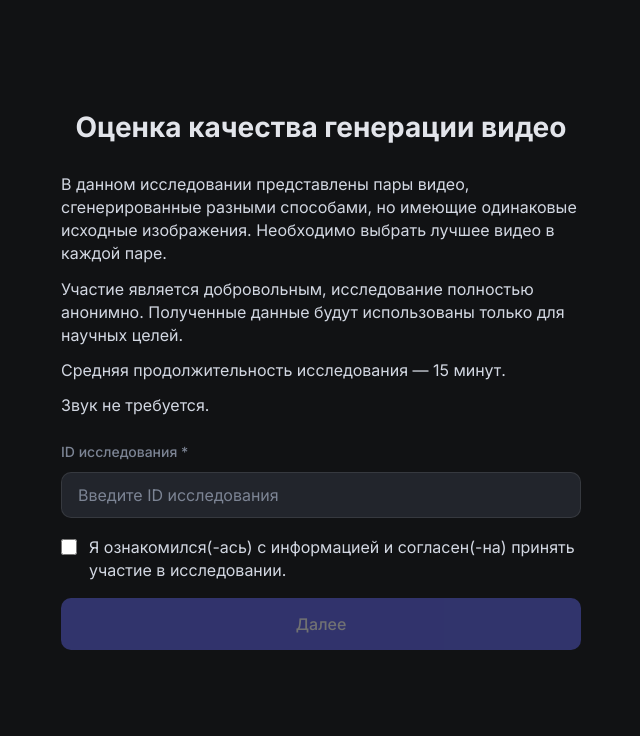
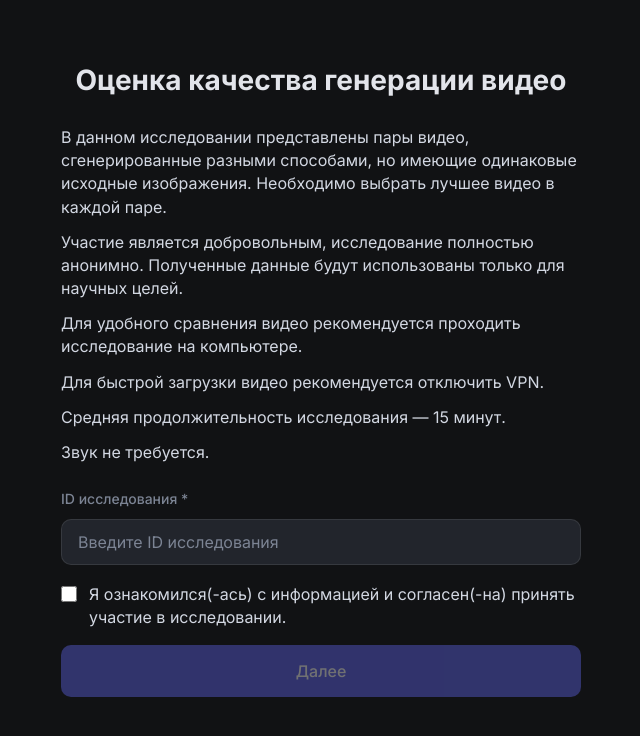
Before and after one commit to 6ermvH/comp-video-service, a React (Vite) app in the folder frontend/: page / in a window 1280 px wide. Shown: the top 736 px of the page, without its empty margins (319-959 px from the left). Built offline with nearby package versions, Linux system fonts and the light colour scheme; no server answers.

Commit message:
Welcome page and pause/play symbols in buttons

```diff
--- a/frontend/src/components/SyncVideoPlayer.jsx
+++ b/frontend/src/components/SyncVideoPlayer.jsx
@@ -206,9 +206,10 @@ const SyncVideoPlayer = forwardRef(function SyncVideoPlayer(
             className="btn btn-ghost"
             onClick={togglePlayPause}
             disabled={!bothReady}
-            style={{ width: isMobile ? '100%' : '138px', height: '34px', padding: '6px 10px', justifyContent: 'center', fontSize: '13px', lineHeight: 1 }}
+            style={{ width: isMobile ? '100%' : '138px', height: '34px', padding: '6px 10px', justifyContent: 'center', fontSize: '13px', lineHeight: 1, display: 'inline-flex', alignItems: 'center', gap: '6px' }}
           >
-            {playing ? '⏸ Пауза' : '▶ Воспроизвести'}
+            {playing ? <PauseIcon /> : <PlayIcon />}
+            <span>{playing ? 'Пауза' : 'Воспроизвести'}</span>
           </button>
           {!isMobile && (
             <button
@@ -216,9 +217,10 @@ const SyncVideoPlayer = forwardRef(function SyncVideoPlayer(
               onClick={replay}
               disabled={!bothReady}
               title="Повторить (R)"
-              style={{ width: '138px', minHeight: '34px', padding: '6px 10px', justifyContent: 'center', fontSize: '13px' }}
+              style={{ width: '138px', minHeight: '34px', padding: '6px 10px', justifyContent: 'center', fontSize: '13px', display: 'inline-flex', alignItems: 'center', gap: '6px' }}
             >
-              ↺ Повторить
+              <ReplayIcon />
+              <span>Повторить</span>
             </button>
           )}
         </div>
@@ -232,4 +234,55 @@ const SyncVideoPlayer = forwardRef(function SyncVideoPlayer(
   )
 })
 
+function PlayIcon() {
+  return (
+    <svg
+      aria-hidden="true"
+      width="12"
+      height="12"
+      viewBox="0 0 12 12"
+      fill="currentColor"
+      style={{ flexShrink: 0 }}
+    >
+      <path d="M3 2.1a.55.55 0 0 1 .83-.47l5.6 3.4a.55.55 0 0 1 0 .94l-5.6 3.4A.55.55 0 0 1 3 8.9z" />
+    </svg>
+  )
+}
+
+function PauseIcon() {
+  return (
+    <svg
+      aria-hidden="true"
+      width="12"
+      height="12"
+      viewBox="0 0 12 12"
+      fill="currentColor"
+      style={{ flexShrink: 0 }}
+    >
+      <rect x="2" y="1.5" width="3" height="9" rx="0.8" />
+      <rect x="7" y="1.5" width="3" height="9" rx="0.8" />
+    </svg>
+  )
+}
+
+function ReplayIcon() {
+  return (
+    <svg
+      aria-hidden="true"
+      width="13"
+      height="13"
+      viewBox="0 0 16 16"
+      fill="none"
+      stroke="currentColor"
+      strokeWidth="1.6"
+      strokeLinecap="round"
+      strokeLinejoin="round"
+      style={{ flexShrink: 0 }}
+    >
+      <path d="M13 3.5v3.75H9.25" />
+      <path d="M13 7.25A5.5 5.5 0 1 0 14 10.5" />
+    </svg>
+  )
+}
+
 export default SyncVideoPlayer
--- a/frontend/src/pages/WelcomePage.jsx
+++ b/frontend/src/pages/WelcomePage.jsx
@@ -66,6 +66,26 @@ export default function WelcomePage() {
             Участие является добровольным, исследование полностью анонимно.
             Полученные данные будут использованы только для научных целей.
           </p>
+          <p style={{
+            color: introTextColor,
+            fontSize: introFontSize,
+            lineHeight: paragraphLineHeight,
+            textAlign: 'left',
+            maxWidth: introWidth,
+            margin: '12px auto 0',
+          }}>
+            Для удобного сравнения видео рекомендуется проходить исследование на компьютере.
+          </p>
+          <p style={{
+            color: introTextColor,
+            fontSize: introFontSize,
+            lineHeight: paragraphLineHeight,
+            textAlign: 'left',
+            maxWidth: introWidth,
+            margin: '12px auto 0',
+          }}>
+            Для быстрой загрузки видео рекомендуется отключить VPN.
+          </p>
           <div style={{
             display: 'flex',
             flexDirection: 'column',
@@ -78,6 +98,7 @@ export default function WelcomePage() {
             marginLeft: 'auto',
             marginRight: 'auto',
             alignItems: 'flex-start',
+            textAlign: 'left',
           }}>
             <span>Средняя продолжительность исследования — 15 минут.</span>
             <span>Звук не требуется.</span>
```
